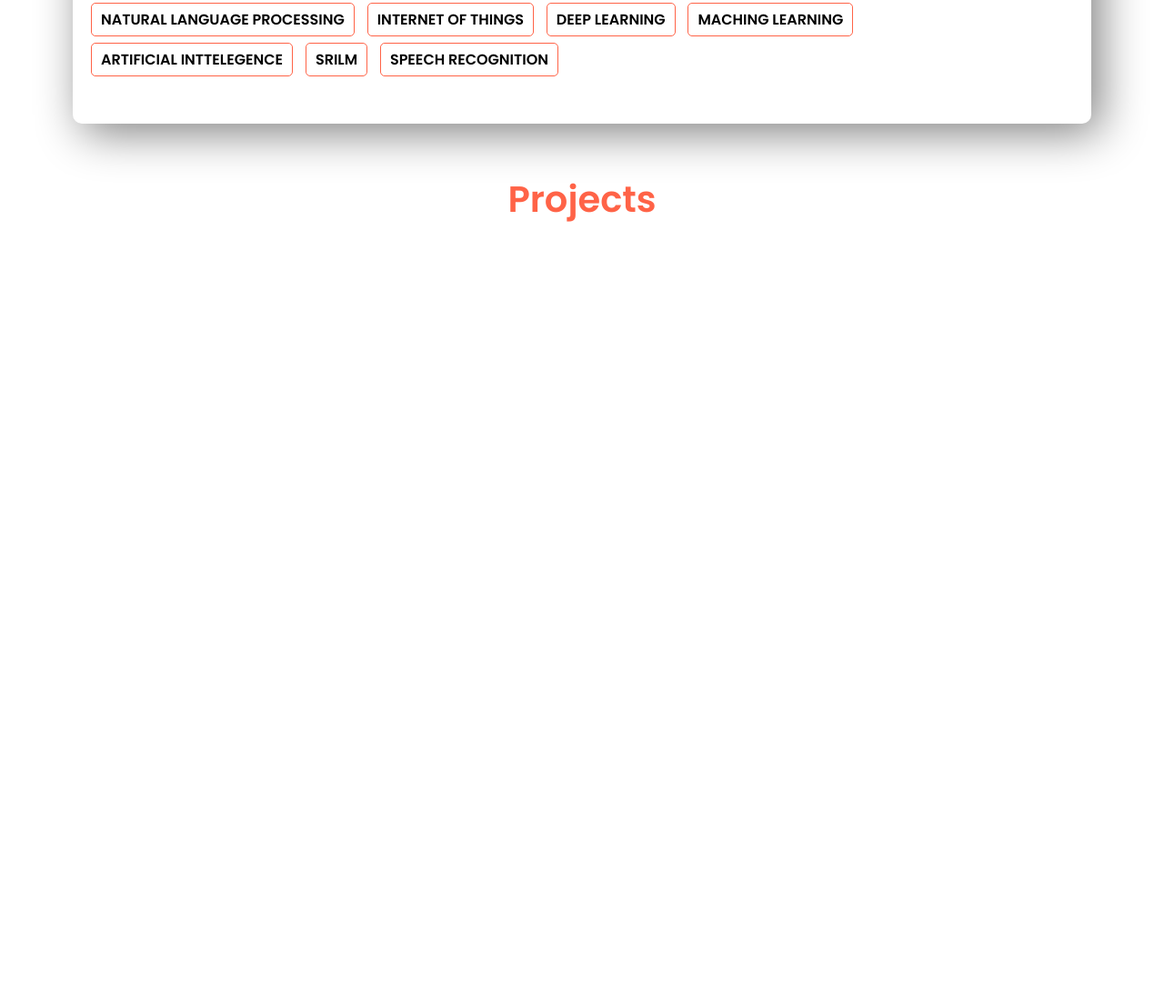
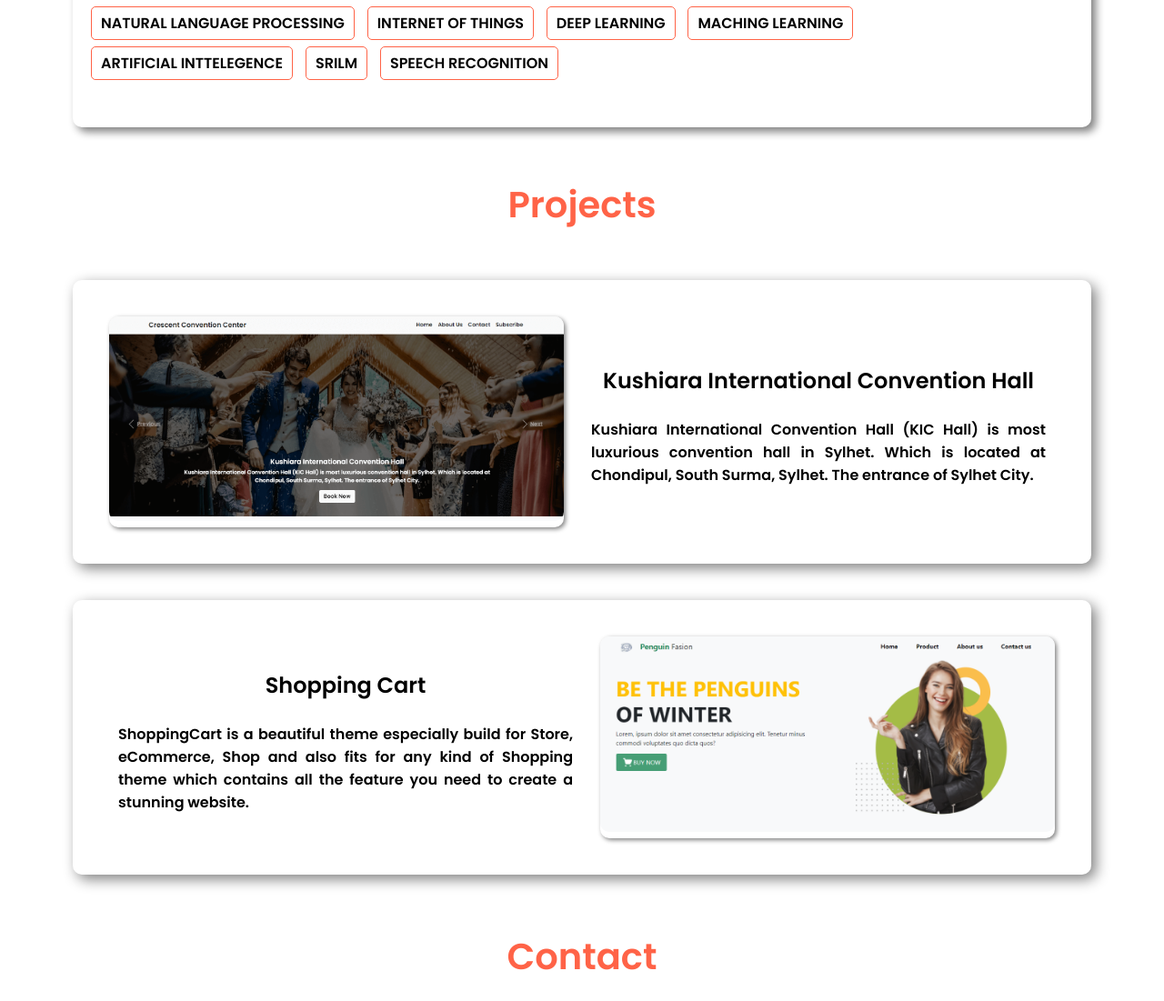
Before and after one commit to crescentpartha/TeamMates, a plain HTML site: page index.html in a window 1280 px wide. Shown: the part 1699-2800 px from the top of the page at 91% size. Before the commit the page ends 2001 px from the top, so only its background shows below. Drawn offline with Linux system fonts and the light colour scheme.

Commit message:
Projects Section Added

```diff
--- a/index.html
+++ b/index.html
@@ -27,19 +27,20 @@
             </div>
             <div>
                 <ul>
-                    <li><a href="#">Home</a></li>
-                    <li><a href="#">Member</a></li>
-                    <li><a href="#">Expertization</a></li>
-                    <li><a href="#">Projects</a></li>
-                    <li><a href="#">Contact</a></li>
+                    <li><a href="#home">Home</a></li>
+                    <li><a href="#members">Member</a></li>
+                    <li><a href="#experts">Expertization</a></li>
+                    <li><a href="#projects">Projects</a></li>
+                    <li><a href="#contact">Contact</a></li>
                 </ul>
             </div>
         </nav>
     </header>
     <main>
-        <section class="heading">
+        <section id="home" class="heading">
             <img src="./images/cover.png" alt="cover-photo">
         </section>
+        <section id="members">
             <h2 class="member-title">Member Informations</h2>
             <section class="members">
                 <div class="member">
@@ -55,6 +56,8 @@
                     <h3>Crescent Deb Nath Partha</h3>
                 </div>
             </section>
+        </section>
+        <section id="experts">
             <h2 class="tech-title member-title">Technical Expertization</h2>
                 <section class="techs">
                     <div class="web">
@@ -123,7 +126,39 @@
                     </div>
 
                 </section>
+        </section>
+        <section id="projects">
             <h2 class="project-title member-title">Projects</h2>
+            <section class="projects">
+                <div class="project">
+                    <div class="part1">
+                        <img src="./images/project-1.PNG" alt="project-1">
+                    </div>
+                    <div class="part2">
+                        <h3>Kushiara International Convention Hall</h3>
+                        <p>Kushiara International Convention Hall (KIC Hall) is most luxurious convention hall in
+                            Sylhet.
+                            Which is located at Chondipul, South Surma, Sylhet. The entrance of Sylhet City.</p>
+                    </div>
+                </div>
+                <div class="project">
+                    <div class="part2">
+                        <h3>Shopping Cart</h3>
+                        <p>ShoppingCart is a beautiful theme especially build for Store, eCommerce, Shop and also fits
+                            for
+                            any kind of Shopping theme which contains all the feature you need to create a stunning
+                            website.
+                        </p>
+                    </div>
+                    <div class="part1">
+                        <img src="./images/project-2.PNG" alt="project-1">
+                    </div>
+                </div>
+            </section>
+        </section>
+        <section id="contact">
+            <h2 class="contact-title member-title">Contact</h2>
+        </section>
 
     </main>
     <footer>
--- a/stylesheet/style.css
+++ b/stylesheet/style.css
@@ -19,9 +19,14 @@ nav {
     align-items: center;
     justify-content: space-between;
     background-color: goldenrod;
+    position: fixed;
+    top: 0;
+    width: 100%;
+    overflow: hidden;
 }
 nav h1 {
     font-size: 1.8em;
+    margin: 2px 0px;
     margin-left: 5px;
 }
 nav ul {
@@ -47,10 +52,11 @@ nav ul > li > a {
 
 /* Heading Section */
 
-.heading img{
+.heading img {
     width: 100%;
     height: 400px;
     border-radius: 5px;
+    margin-top: 65px;
 }
 
 /* Member Information Section */
@@ -69,7 +75,7 @@ nav ul > li > a {
     justify-content: space-around;
 }
 .member {
-    box-shadow: 10px 10px 50px grey;
+    box-shadow: 5px 5px 20px grey;
     border-radius: 7px;
     border: 1px solid red;
     width: 300px;
@@ -89,10 +95,10 @@ nav ul > li > a {
     margin: 0 80px;
 }
 .web {
-    box-shadow: 10px 10px 50px gray;
+    box-shadow: 5px 5px 10px grey;
     padding: 25px 20px;
     border-radius: 10px;
-    margin-bottom: 20px;
+    margin-bottom: 35px;
 }
 .web-web {
     display: flex;
@@ -126,3 +132,40 @@ nav ul > li > a {
     font-size: 25px;
     color: tomato;
 }
+
+/* Project Section */
+
+.projects {
+    margin: 0 80px;
+}
+.project {
+    display: flex;
+    justify-content: space-between;
+    align-items: center;
+    box-shadow: 5px 5px 15px grey;
+    padding: 40px;
+    border-radius: 10px;
+    margin-bottom: 40px;
+    gap: 20px;
+}
+.part1 {
+    width: 90%;
+    box-shadow: 2px 2px 5px gray;
+    border-radius: 10px;
+}
+.part1 img {
+    width: 100%;
+    border-radius: 10px;
+}
+.part2 {
+    width: 90%;
+    padding: 10px;
+    text-align: justify;
+    /* box-shadow: 1px 1px 5px grey; */
+    border-radius: 10px;
+}
+.part2 h3 {
+    font-size: 1.5em;
+    font-weight: 700;
+    text-align: center;
+}
```
Also changed, not shown: images/project-1.PNG (added), images/project-2.PNG (added). Lines whose indentation alone changed are shown as unchanged.
